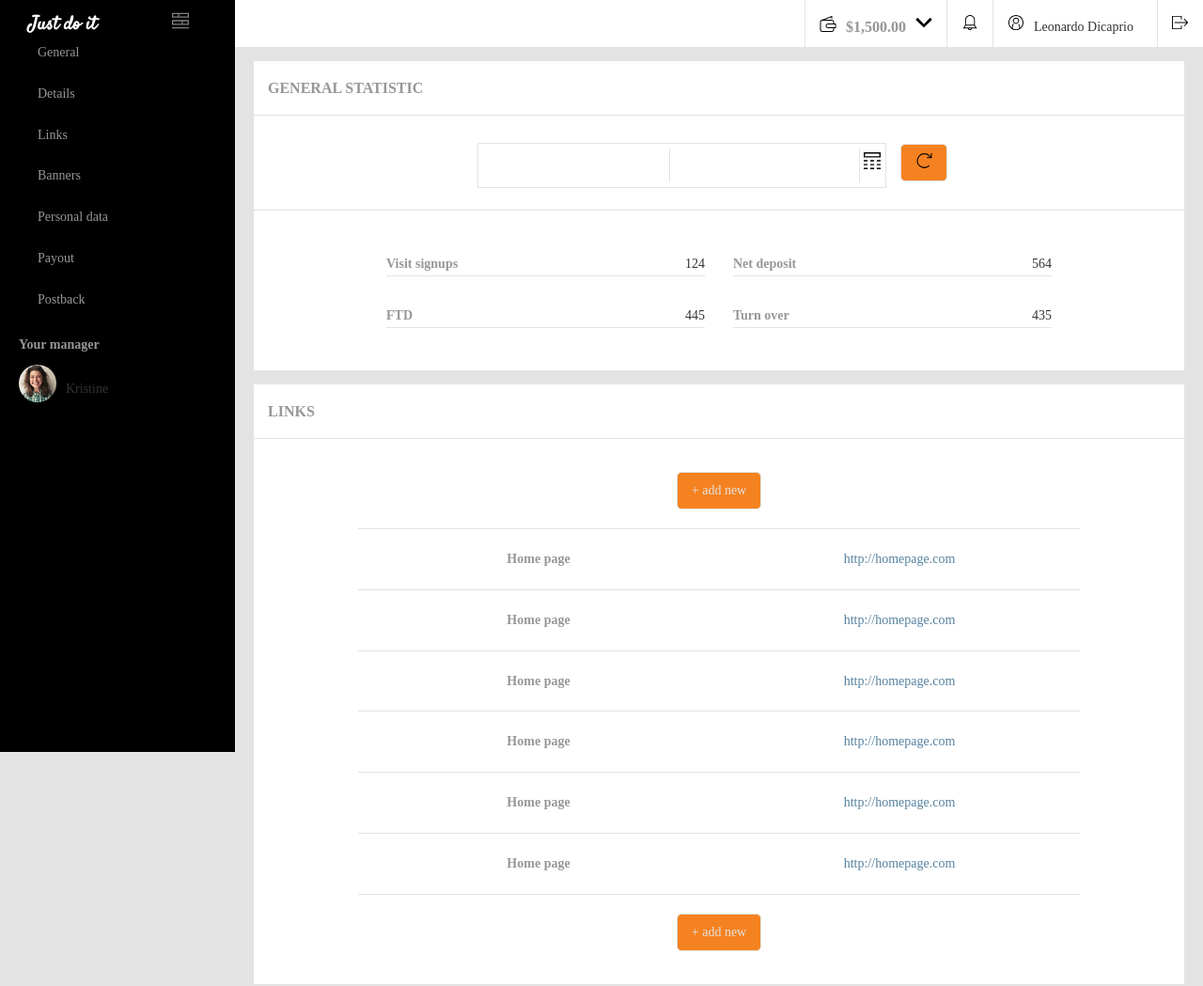
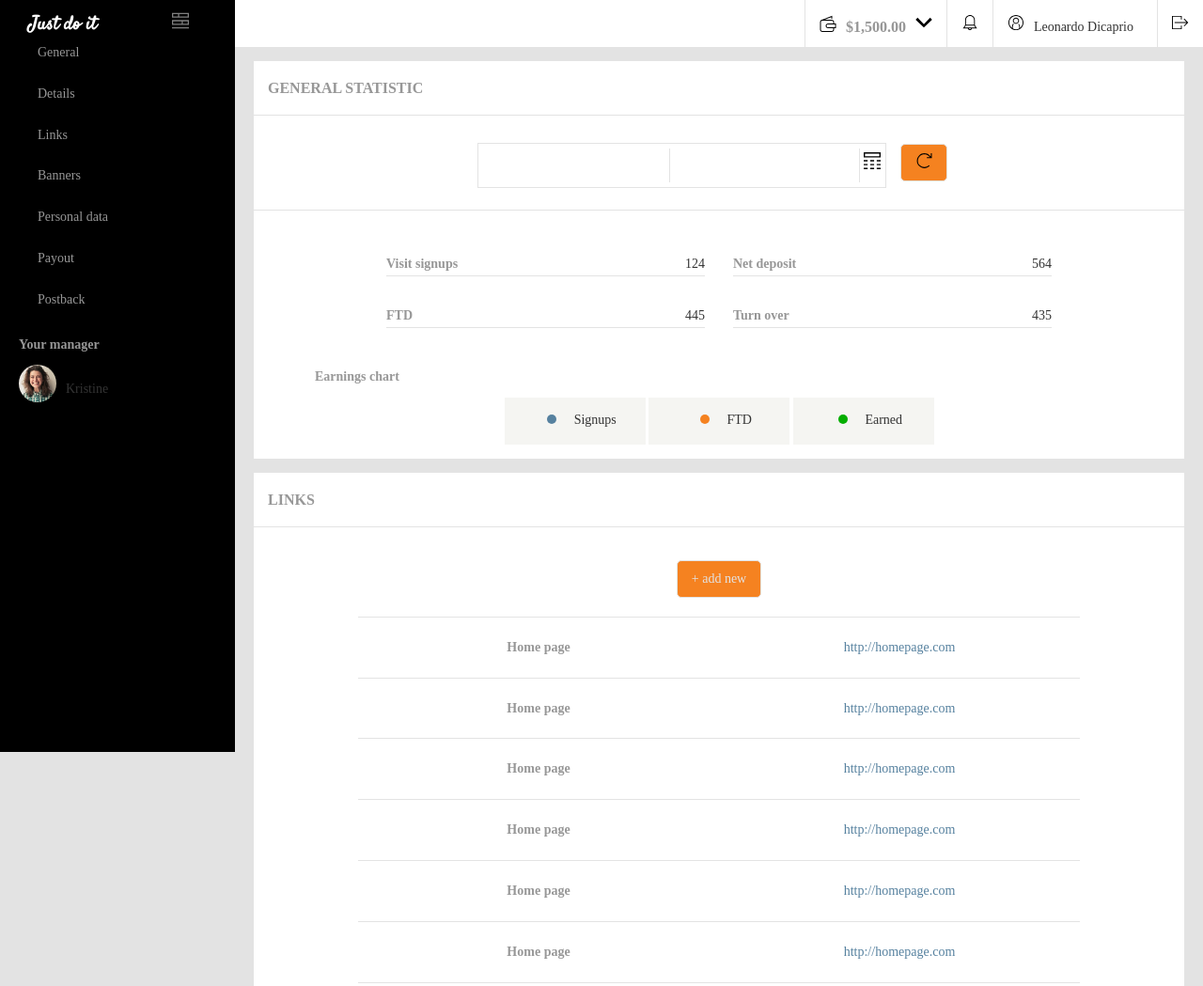
Before and after one commit to m-kw/admin-panel, a website: page index.html in a window 1280 px wide. Shown: the top 1049 px of the page at 94% size. Drawn offline with nearby package versions, Linux system fonts and the light colour scheme.

Commit message:
Add chart tabs

```diff
--- a/index.html
+++ b/index.html
@@ -111,6 +111,19 @@
                 </td>
               </tr>
             </table>
+            <h3 class="chart-heading">Earnings chart</h3>
+            <div class="tab">
+              <div class="circle"></div>
+              <p>Signups</p>
+            </div>
+            <div class="tab">
+              <div class="circle-orange"></div>
+              <p>FTD</p>
+            </div>
+            <div class="tab">
+              <div class="circle-green"></div>
+              <p>Earned</p>
+            </div>
           </div>
         </section>
 
--- a/sass/_mixins.scss
+++ b/sass/_mixins.scss
@@ -11,3 +11,12 @@
   url('vendor/icon-font/fonts/Glyphter.ttf')
   format('truetype');
 }
+
+@mixin circle {
+  display: inline-block;
+  width: 10px;
+  height: 10px;
+  background-color: $links-color;
+  border-radius: 100%;
+  margin: 0 15px;
+}
--- a/sass/components/_tabs.scss
+++ b/sass/components/_tabs.scss
@@ -4,19 +4,17 @@
   height: 50px;
   padding: 10px;
   line-height: 2;
+  background-color: $btn-disabled;
 
+//to remove when add js
   &:hover {
     cursor: pointer;
-    background-color: $btn-disabled;
+    background-color: #ffffff;
   }
 
-  .circle {
-    display: inline-block;
-    width: 10px;
-    height: 10px;
-    background-color: $links-color;
-    border-radius: 100%;
-    margin: 0 15px;
+  &.active {
+    cursor: pointer;
+    background-color: #ffffff;
   }
 
   p {
@@ -24,10 +22,21 @@
   }
 }
 
+.circle {
+  display: inline-block;
+  width: 10px;
+  height: 10px;
+  background-color: $links-color;
+  border-radius: 100%;
+  margin: 0 15px;
+}
+
 .circle-orange {
+  @include circle;
   background-color: $btn-color-light;
 }
 
 .circle-green {
+  @include circle;
   background-color: #04AE00;
 }
--- a/sass/sections/_stats.scss
+++ b/sass/sections/_stats.scss
@@ -20,6 +20,7 @@
 }
 
 .chart {
+  text-align: -webkit-center;
 
   table {
     border-spacing: 30px;
@@ -41,4 +42,10 @@
       }
     }
   }
+
+  .chart-heading {
+    text-align: initial;
+    margin: 10px;
+    margin-left: 50px;
+  }
 }
```
Also changed, not shown: css/style.css, 1 other file.
